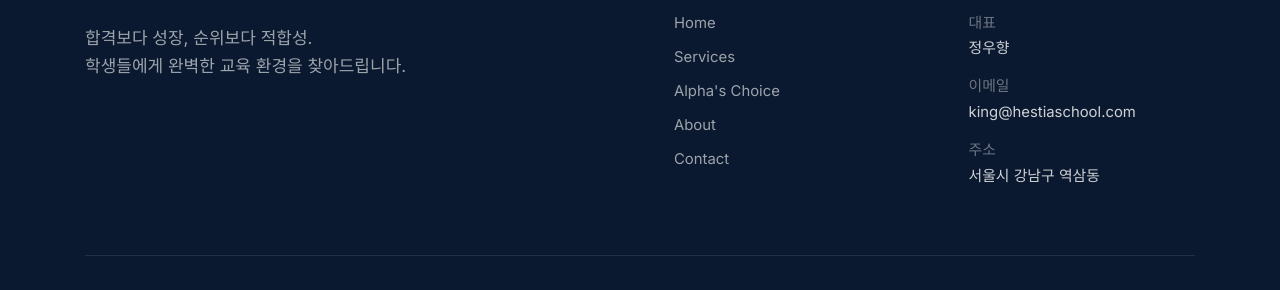
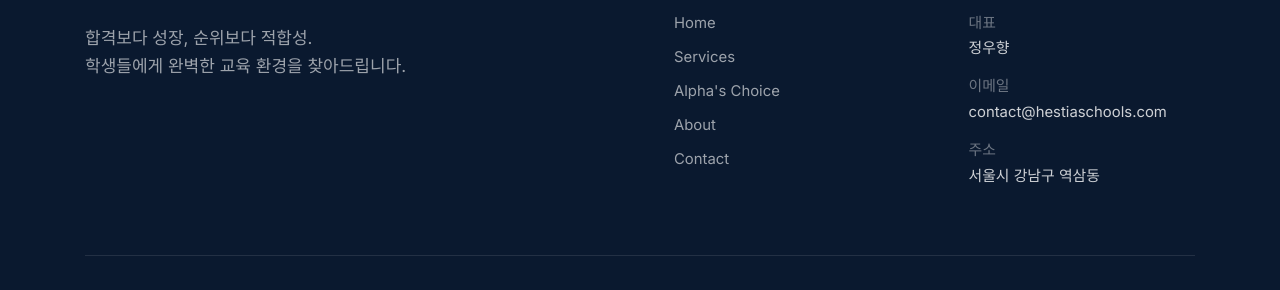
Before and after one commit to 48knot/github-48knot-pages, a Jekyll site: the page alpha/index.html, which Jekyll copies as it is, in a window 1280 px wide and 900 px high, scrolled down 9706 px. Shown: the part 504-794 px from the top of the window. Built offline with Jekyll 4.4.1, drawn with Linux system fonts in a browser that asks for light colours; nearby versions of some CDN libraries; some web fonts are replaced.

Commit message:
Update email contact in index.html

```diff
--- a/alpha/index.html
+++ b/alpha/index.html
@@ -729,7 +729,7 @@ Short-Term Study Abroad
 </div>
 <div>
 <p class="text-white/40 mb-1">이메일</p>
-<a href="mailto:king@hestiaschool.com" class="text-white/80 hover:text-white transition-colors">king@hestiaschool.com</a>
+<a href="mailto:contact@hestiaschools.com" class="text-white/80 hover:text-white transition-colors">contact@hestiaschools.com</a>
 </div>
 <div>
 <p class="text-white/40 mb-1">주소</p>
```
